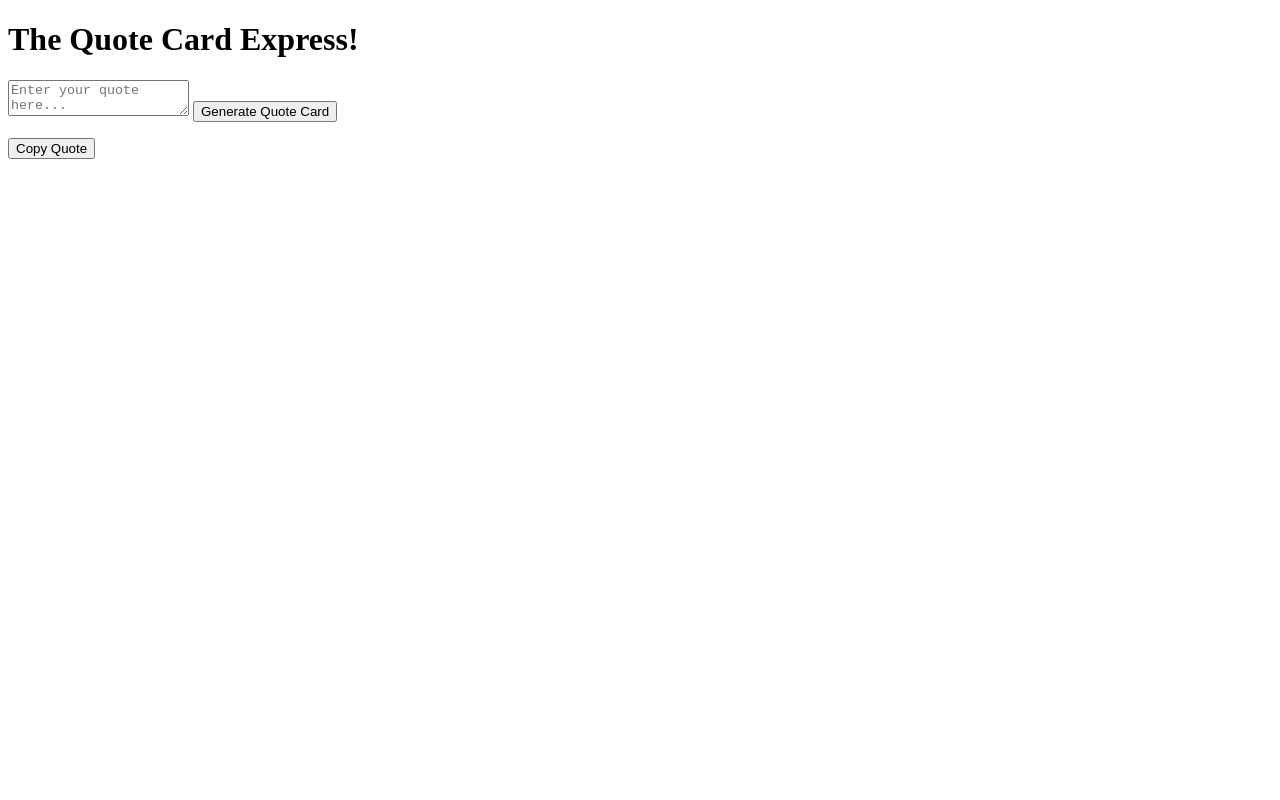
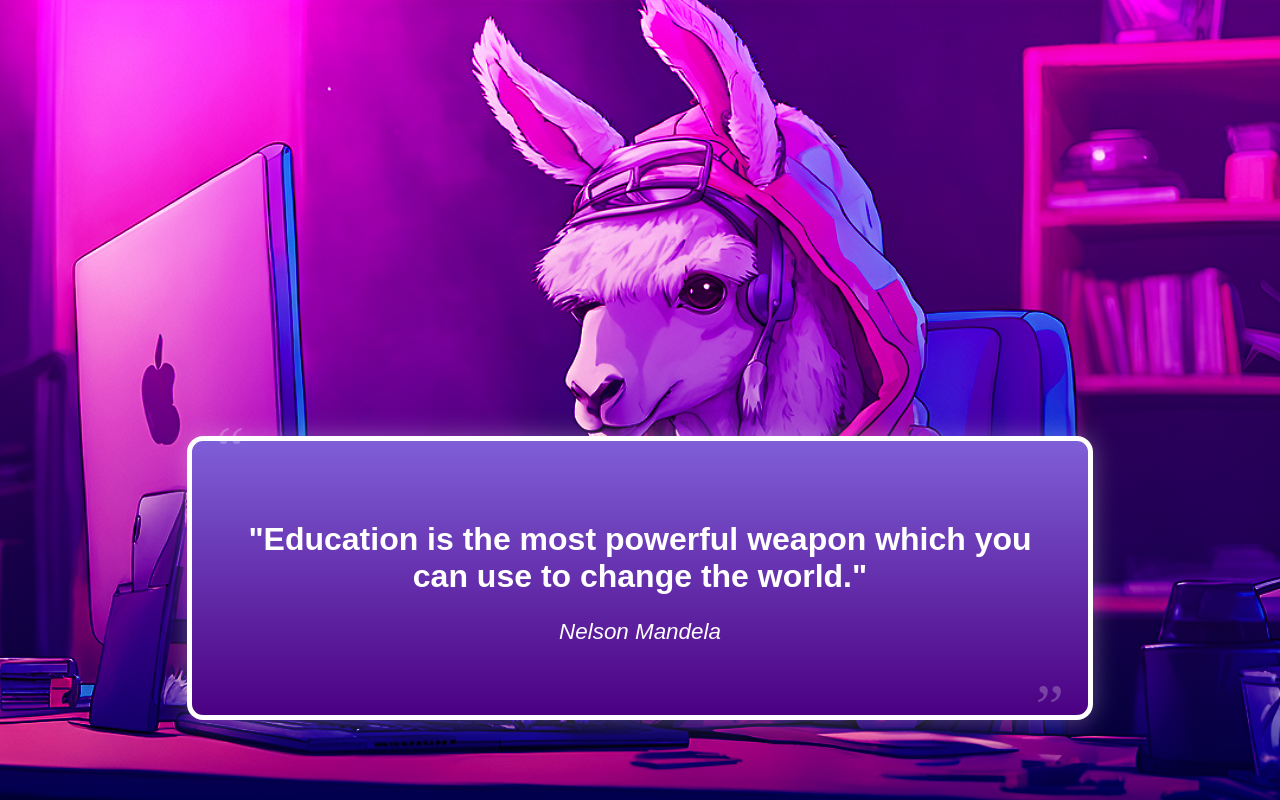
Before and after one commit to amandeee77/the-quote-card-express, a website: page public/index.html in a window 1280 px wide. Drawn offline with Linux system fonts and the light colour scheme.

Commit message:
Add initial JavaScript file for frontend functionality, optimized css and added personal quote.

```diff
--- /dev/null
+++ b/public/css/style.css
@@ -0,0 +1,110 @@
+/* Reset some default spacing and center the card on screen */
+body {
+    margin: 0;
+    padding: 0;
+    height: 100vh;
+    font-family: Arial, sans-serif;
+    background: linear-gradient(to top, #000080, #ff00ff),
+                url('../images/datallama.png') no-repeat center center;
+    background-size: cover;
+    background-blend-mode: overlay;
+}
+
+.main {
+    position: absolute;
+    bottom: 10vh;
+    left: 50%;
+    transform: translateX(-50%);
+    width: 100%;
+    display: flex;
+    justify-content: center;
+}
+/* Style the quote card with a bold gradient and soft edges */
+.quote-card {
+    background: linear-gradient(to bottom, #7f5fd8, #4b0082);
+    padding: 3rem;
+    max-width: 800px;
+    width: 90%;
+    text-align: center;
+    border: 5px solid white;
+    border-radius: 16px;
+    box-shadow: 0 0 25px rgba(255, 255, 255, 0.3);
+    position: relative;
+}
+
+/* Style the quote text */
+.quote {
+    font-size: 2rem;
+    color: white;
+    font-weight: bold;
+    margin-bottom: 1.5rem;
+}
+
+/* Style the author text */
+.author {
+    font-size: 1.4rem;
+    color: white;
+    font-style: italic;
+}
+
+/* Decorative quotation marks */
+.quote-card::before,
+.quote-card::after {
+    font-size: 4rem;
+    color: rgba(255, 255, 255, 0.4);
+    opacity: 0.6;
+    position: absolute;
+    font-family: serif;
+    line-height: 1;
+}
+
+.quote-card::before {
+    content: '“';
+    top: -1.5rem;
+    left: 1.5rem;
+}
+
+.quote-card::after {
+    content: '”';
+    bottom: -1.5rem;
+    right: 1.5rem;
+}
+
+// Responsive adjustments for smaller screens
+@media (max-width: 600px) {
+    .quote-card {
+        padding: 2rem;
+    }
+
+    .quote {
+        font-size: 1.5rem;
+    }
+
+    .author {
+        font-size: 1.2rem;
+    }
+
+    .quote-card::before,
+    .quote-card::after {
+        font-size: 3rem;
+    }
+}
+// Responsive adjustments for larger screens
+@media (min-width: 1200px) {
+    .quote-card {
+        padding: 4rem;
+    }
+
+    .quote {
+        font-size: 2.5rem;
+    }
+
+    .author {
+        font-size: 1.6rem;
+    }
+
+    .quote-card::before,
+    .quote-card::after {
+        font-size: 5rem;
+    }
+}
--- a/public/index.html
+++ b/public/index.html
@@ -3,20 +3,17 @@
 <head>
     <meta charset="UTF-8">
     <meta name="viewport" content="width=device-width, initial-scale=1.0">
-    <link rel="stylesheet" href="styles.css">
+    <link rel="stylesheet" href="./css/style.css">
+    <title>Quote Card</title>
 </head>
 <body>
-    <div class="container">
-        <h1>The Quote Card Express!</h1>
-        <form id="quoteForm">
-            <textarea id="quoteInput" placeholder="Enter your quote here..." required></textarea>
-            <button type="submit">Generate Quote Card</button>
-        </form>
-        <div id="quoteCard" class="quote-card hidden">
-            <p id="quoteDisplay"></p>
-            <button id="copyButton">Copy Quote</button>
+    <main class="main">
+        <div class="quote-card">
+            <p class="quote">"Education is the most powerful weapon which you can use to change the world."</p>
+            <p class="author">Nelson Mandela</p>
         </div>
-    </div>
-    <script src="script.js"></script>
+    </main>
+
+<script src="./js/index.js"></script>
 </body>
 </html>
```
Also changed, not shown: mockup.jpg (added), public/css/reset.css (added), public/images/datallama.png (added), public/js/index.js (added).
